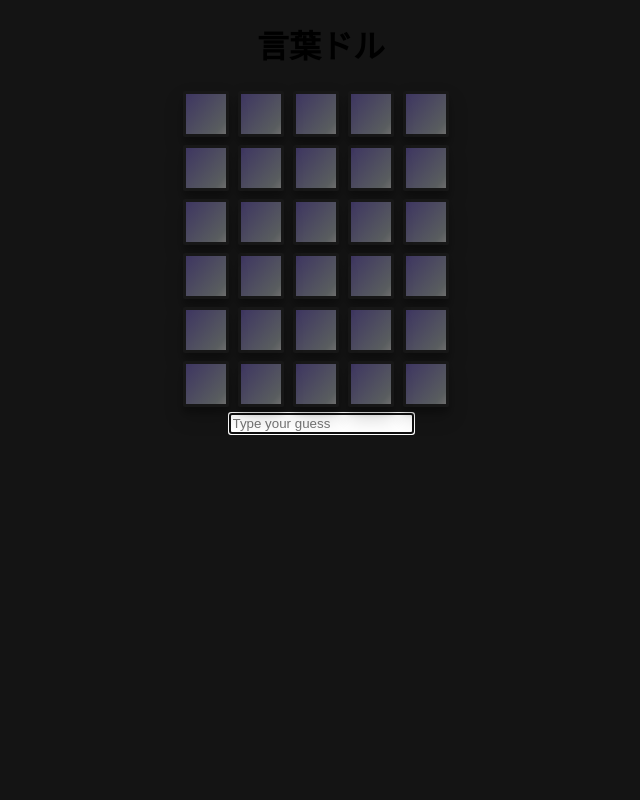
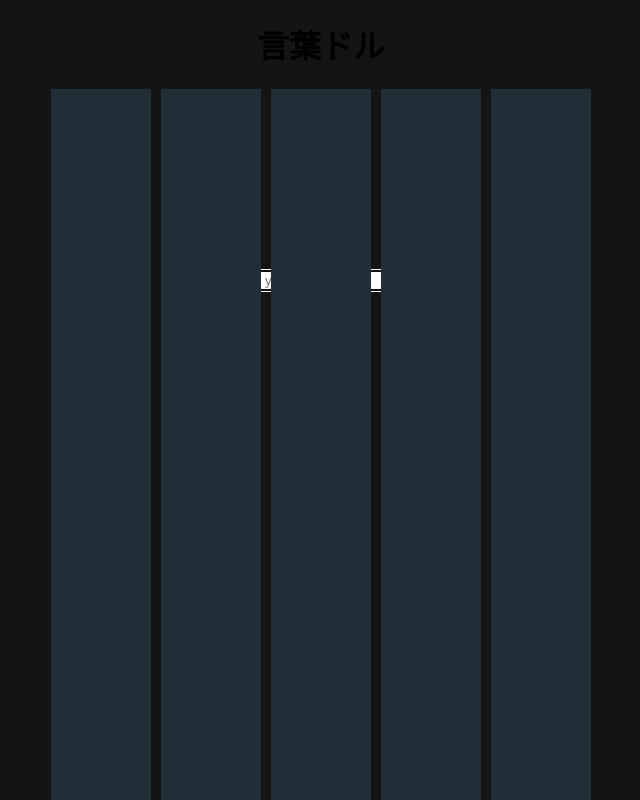
Before and after one commit to Nyooxyz/-, a Vue app: page /game in a window 1280 px wide. Shown: the top 800 px of the page, without its empty margins (319-959 px from the left). Built offline with nearby package versions, Linux system fonts and the light colour scheme.

Commit message:
trying scss

```diff
--- a/package.json
+++ b/package.json
@@ -10,6 +10,7 @@
   "dependencies": {
     "core-js": "^3.8.3",
     "vue": "^3.2.13",
+    "vue-cli": "^2.9.6",
     "vue-router": "^4.3.0",
     "wanakana": "^5.3.1"
   },
@@ -20,7 +21,9 @@
     "@vue/cli-plugin-eslint": "~5.0.0",
     "@vue/cli-service": "~5.0.0",
     "eslint": "^7.32.0",
-    "eslint-plugin-vue": "^8.0.3"
+    "eslint-plugin-vue": "^8.0.3",
+    "node-sass": "^9.0.0",
+    "sass-loader": "^14.1.1"
   },
   "eslintConfig": {
     "root": true,
--- /dev/null
+++ b/src/assets/scss/styles.scss
@@ -0,0 +1,9 @@
+.grid-container {
+    display: grid;
+	 grid-template-columns: repeat(5, 100px);
+	 grid-template-rows: repeat(var(--word-length), 100px);
+	 grid-gap: 10px;
+	 margin: auto;
+	 max-width: 1200px;
+	 justify-content: center;
+  }
--- a/src/components/KotobaDoru.vue
+++ b/src/components/KotobaDoru.vue
@@ -14,7 +14,7 @@
         <div v-for="(row, rowIndex) in grid" :key="rowIndex" class="cell-wrapper">
           <div v-if="cell" class="background-cell" :class="cell.bgColor"></div> <!-- Background cell -->
           <div v-for="(cell, cellIndex) in row" :key="cellIndex" :class="['cell', cell.bgColor]" @click="setCursorPosition(rowIndex, cellIndex)">
-            {{ cell.value }}
+            <div class="char">{{ cell.value }}</div>
           </div>
 
         </div>
@@ -237,20 +237,27 @@
 }
   </script>
 
-  <style scoped>
+  <style scoped lang="scss">
+
+  @import '@/assets/scss/styles.scss';
+
 
   .cell {
-    display: inline-block;
-    width: 40px;
-    height: 40px;
-    text-align: center;
-    margin: 2px;
-    font: 700 26.1538461538px "Poppins", sans-serif;
-    background-image: linear-gradient(130deg, #3e3661 0%, #595d5f 85%, rgb(109, 109, 109) 100%);
-    box-shadow: 0 10px 20px rgba(0,0,0,0.19), 0 6px 6px rgba(0,0,0,0.23);
-    color: #fff;
-    border-radius: 2px;
-    border: 3px solid #171717;
+    background: #202e38;
+		padding: 10px 15px;
+		width: calc(100% - 30px);
+		height: calc(100% - 20px);
+		transition: inherit;
+  }
+
+  .char {
+    font: 700 34px/1.3 "Poppins", sans-serif;
+		margin: 0.3em 0 0;
+		transition: 0.8s ease 600ms;
+  }
+
+  .grid-container {
+    --word-length: calc(string-length(this.word.length));
   }
 
   .green {
@@ -265,28 +272,18 @@
     background-image: radial-gradient(circle, rgba(0,0,0,1) 0%, rgba(255,0,10,1) 0%, rgba(171,103,47,1) 0%, rgba(42,36,36,1) 100%);
   }
 
-  .grid-container {
-    display: grid;
-    grid-template-columns: repeat(auto-fill, minmax(40px, 1fr)); /* Adjust cell size as needed */
-    gap: 15px; /* Gap between cells */
-    direction: rtl; /* Set direction to right-to-left */
-    margin: 0 auto; /* Center horizontally */
-    max-width: 260px; /* Optional: Set a max-width for the grid */
-  }
 
   .cell-wrapper {
     position: relative; /* Relative position for absolute positioning of cells */
   }
 
   .background-cell {
-    position: absolute;
-    top: 0;
-    left: 0;
-    width: 100%;
-    height: 100%;
+    position: relative;
+    padding: 4px;
     z-index: 1;
     cursor: default;
     transition: all 0.3s ease;
+    background: linear-gradient(to bottom right, #f3f9a6 0%, #cbc634 100%);
   }
 
   .background-cell .cell {
@@ -297,5 +294,23 @@
     transition: inherit;
   }
 
+  .background-cell:hover {
+    transform: scale(1.12);
+    z-index: 10;
+  }
+  .background-cell:hover .cell {
+    background: transparent;
+  }
+
+  .background-cell:hover .char{
+	 -webkit-text-fill-color: #222;
+  }
+  .background-cell:hover:after {
+    top: 105%;
+	  opacity: 1;
+  }
+
+
+
 
   </style>
```
Also changed, not shown: 1 other file (tests, documents, lock files or other folders).
